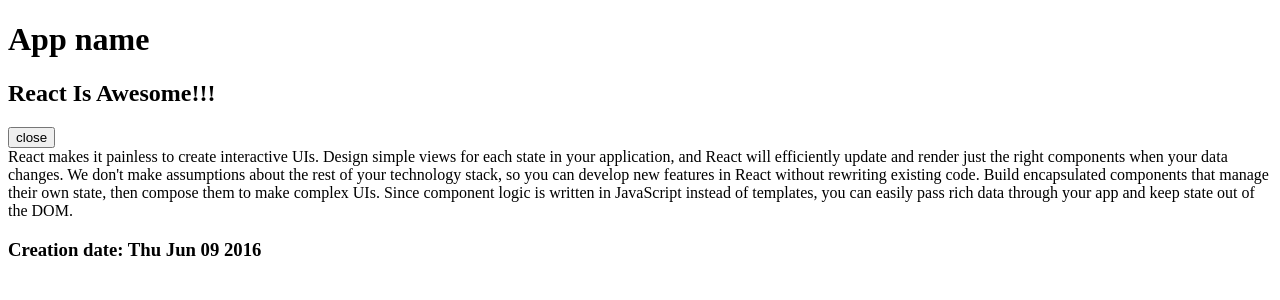
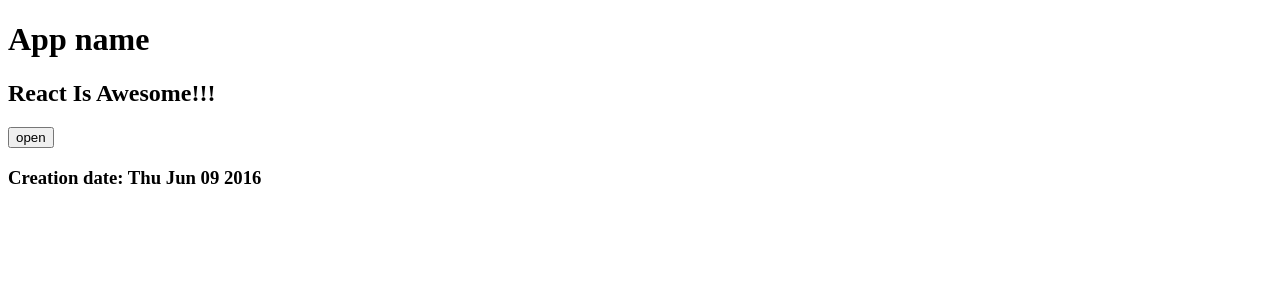
Before and after one commit to TNSaturday/learnjs-react-screencast, a React (Create React App) app: page / in a window 1280 px wide. Shown: the top 300 px of the page. Built offline with nearby package versions, Linux system fonts and the light colour scheme; the HTML template or start-up script is replaced by a standard one.

Commit message:
Add button to open/close article text

```diff
--- a/src/components/Article.js
+++ b/src/components/Article.js
@@ -1,26 +1,26 @@
 import { Component } from "react";
 
 class Article extends Component {
-  constructor(props) {
-    super(props);
-
-    this.state = {
-      isOpen: true,
-    }
+  state = {
+    isOpen: false,
   }
 
   render () {
     const {article} = this.props;
-    const body = <section>{article.text}</section>
+    const body = this.state.isOpen && <section>{article.text}</section>;
 
     const handleClick = () => {
-      console.log(this.state);
+      this.setState({
+        isOpen: !this.state.isOpen
+      });
     }
 
     return (
       <div>
         <h2>{article.title}</h2>
-        <button onClick={handleClick}>close</button>
+        <button onClick={handleClick}>
+          {this.state.isOpen ? 'close' : 'open'}
+        </button>
         {body}
         <h3>Creation date: {(new Date(article.date)).toDateString()}</h3>
       </div>
```
